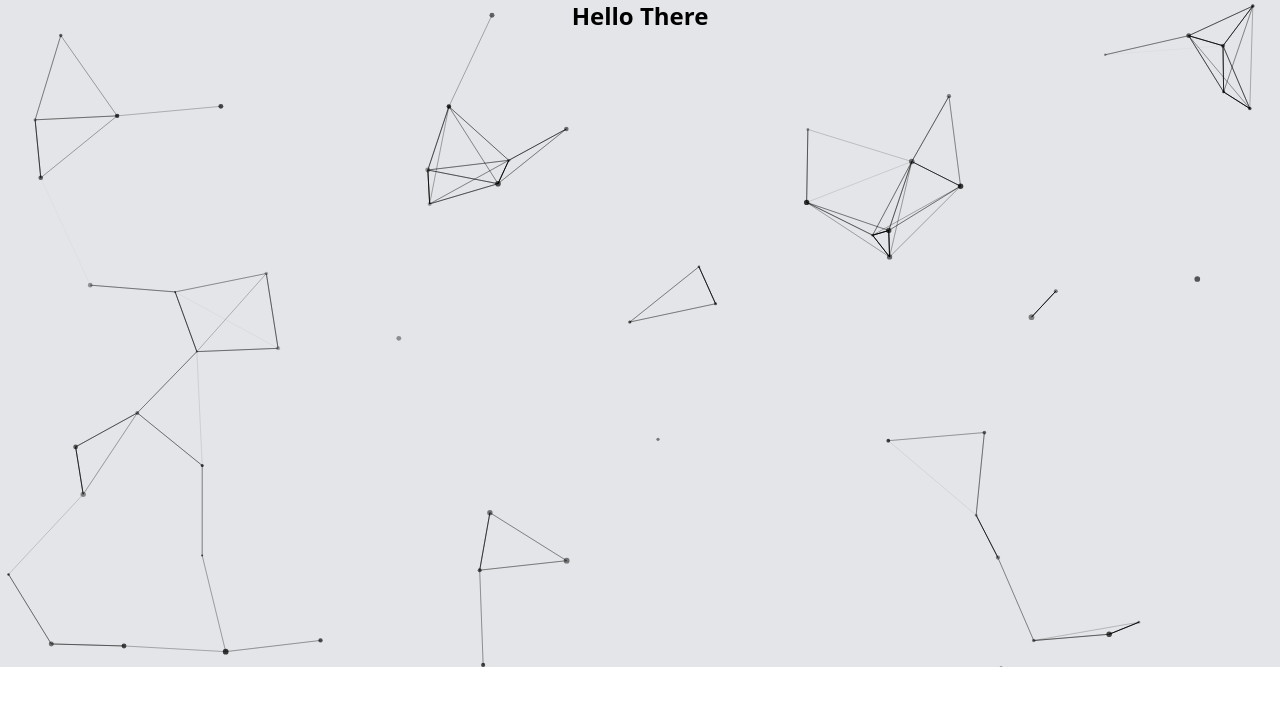
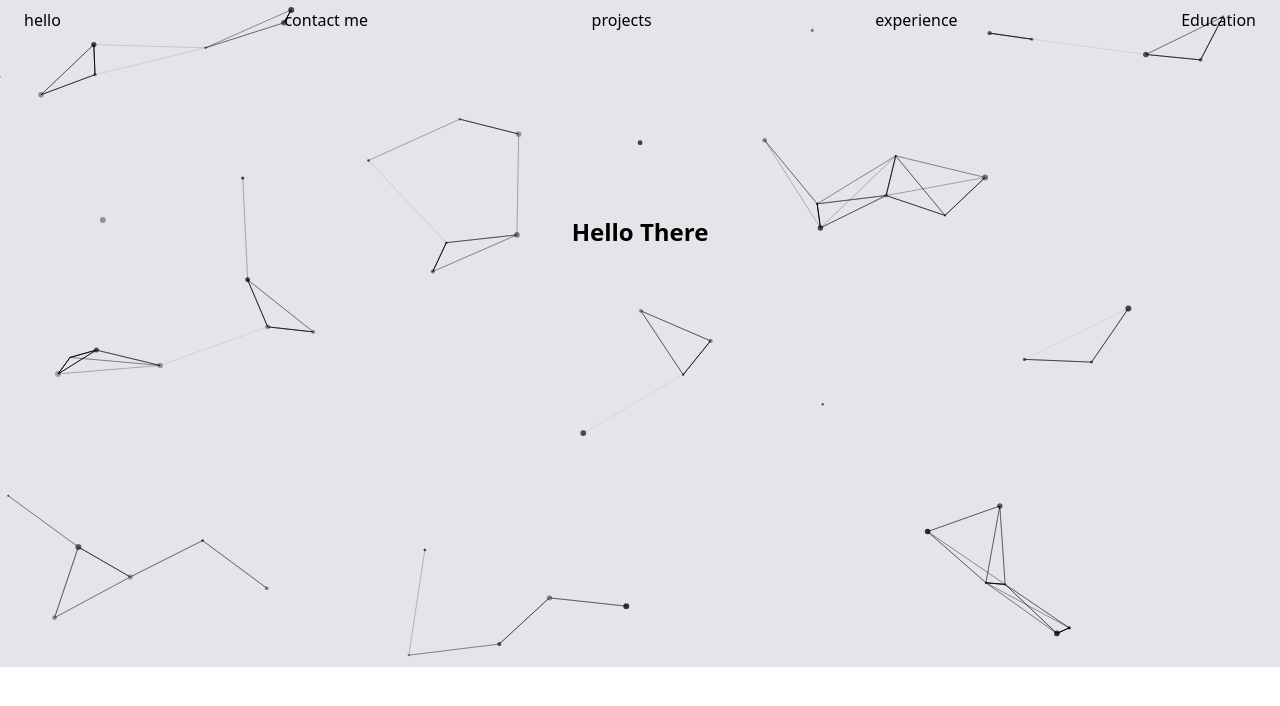
Before and after one commit to TusharSin810/Tushar-Portfolio, a React (Vite) app: page / in a window 1280 px wide. Shown: the top 706 px of the page. Built offline with nearby package versions, Linux system fonts and the light colour scheme.

Commit message:
Position Changes

```diff
--- a/src/App.jsx
+++ b/src/App.jsx
@@ -1,11 +1,15 @@
 import React from 'react'
 import ParticlesComponent from './components/Particles'
+import Navbar from './components/Navbar'
 
 function App() {
   return (
     <div>
       <ParticlesComponent id ="particles"/>
-      <h1 className='flex justify-center text-2xl font-extrabold'>Hello There</h1>
+       <Navbar />
+      <div className='flex items-center justify-center min-h-96'>
+        <h1 className='text-2xl font-extrabold'>Hello There</h1>
+      </div>
     </div>
   )
 }
--- /dev/null
+++ b/src/components/Navbar.jsx
@@ -0,0 +1,17 @@
+import React from 'react'
+
+function Navbar() {
+  return (
+    <div>
+      <nav className='flex justify-between py-2 mx-4'>
+        <ul className='mx-2'>hello</ul>
+        <ul className='mx-2'>contact me</ul>
+        <ul className='mx-2'>projects</ul>
+        <ul className='mx-2'>experience</ul>
+        <ul className='mx-2'>Education</ul>
+      </nav>
+    </div>
+  )
+}
+
+export default Navbar
--- a/src/index.css
+++ b/src/index.css
@@ -3,5 +3,5 @@
 @tailwind utilities;
 
 #particles{
-    @apply -z-10 absolute h-5/6 w-full
+    @apply -z-10 fixed h-5/6 w-full
 }
```
